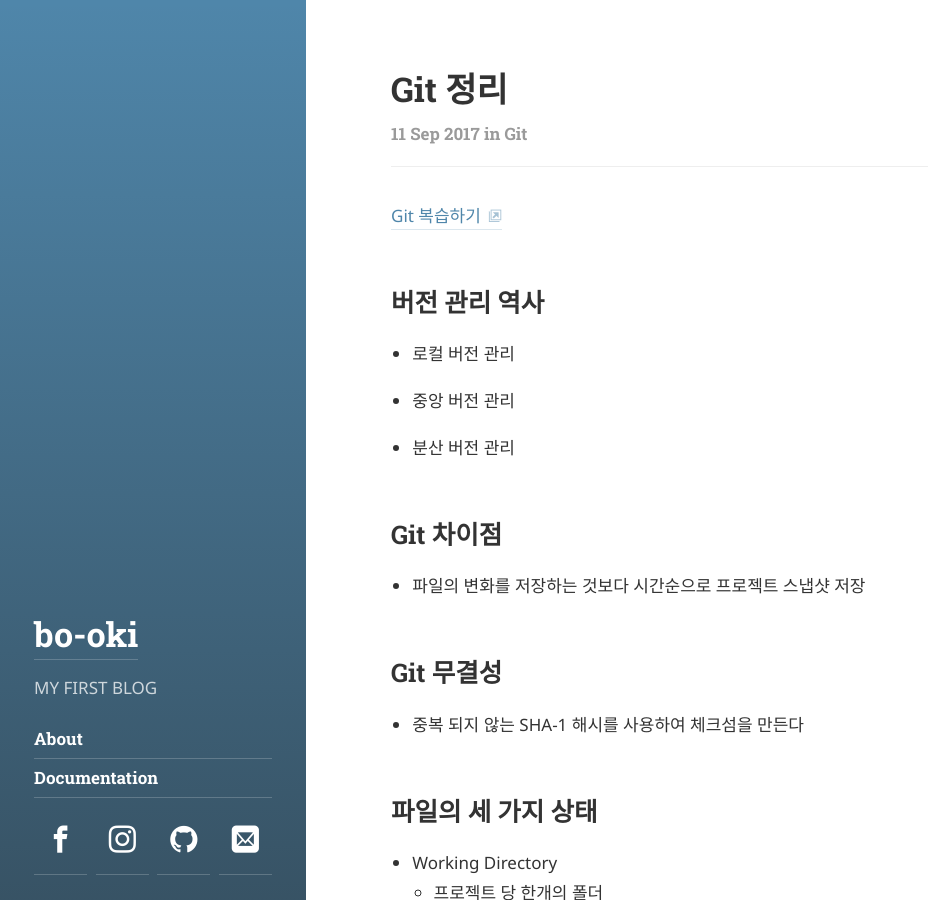
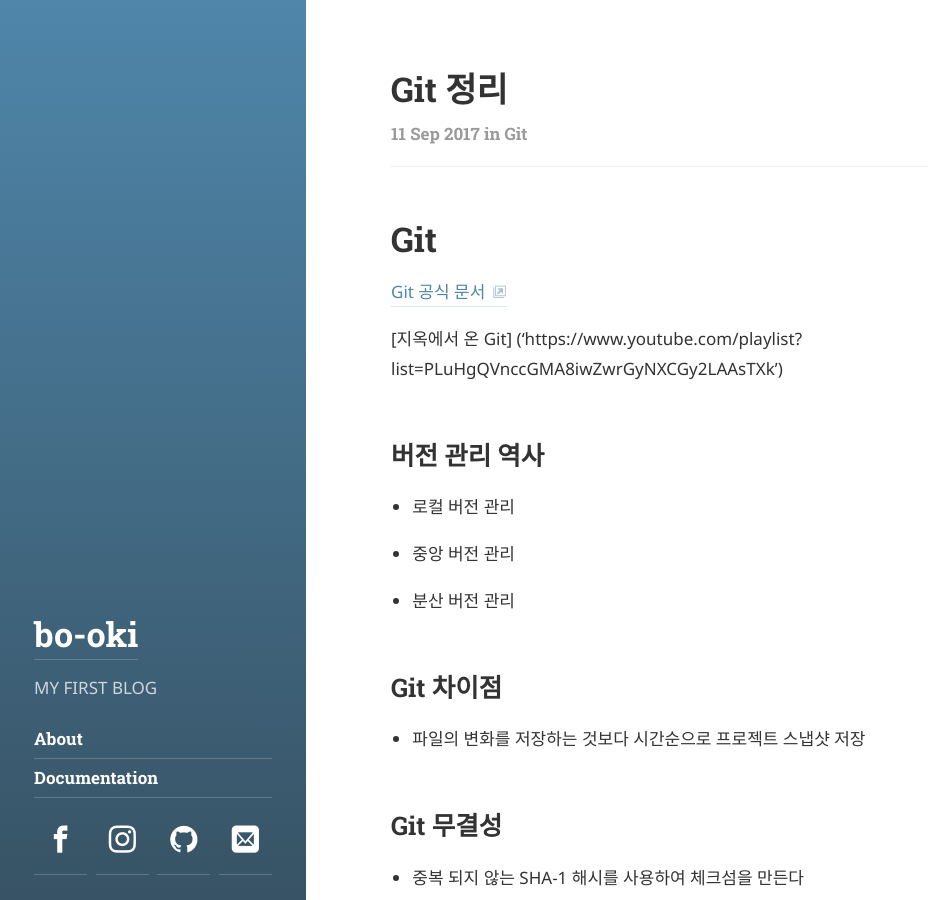
Before and after one commit to bookpark/bookpark.github.io, a Jekyll site: the page built from _posts/2017-09-11-git-notes.md, in a window 1280 px wide and 900 px high. Shown: the whole window, without its empty margins (0-928 px from the left). Built offline with Jekyll 4.4.1, drawn with Linux system fonts in a browser that asks for light colours; some web fonts are replaced.

Commit message:
노트 수정

```diff
--- a/_posts/2017-09-11-git-notes.md
+++ b/_posts/2017-09-11-git-notes.md
@@ -4,7 +4,11 @@ title:  "Git 정리"
 categories: git
 ---
 
-[Git 복습하기]('https://git-scm.com/book/ko/v2/Git%EC%9D%98-%EA%B8%B0%EC%B4%88-%EC%88%98%EC%A0%95%ED%95%98%EA%B3%A0-%EC%A0%80%EC%9E%A5%EC%86%8C%EC%97%90-%EC%A0%80%EC%9E%A5%ED%95%98%EA%B8%B0')
+# Git
+
+[Git 공식 문서]('https://git-scm.com/book/ko/v2/Git%EC%9D%98-%EA%B8%B0%EC%B4%88-%EC%88%98%EC%A0%95%ED%95%98%EA%B3%A0-%EC%A0%80%EC%9E%A5%EC%86%8C%EC%97%90-%EC%A0%80%EC%9E%A5%ED%95%98%EA%B8%B0')
+
+[지옥에서 온 Git] ('https://www.youtube.com/playlist?list=PLuHgQVnccGMA8iwZwrGyNXCGy2LAAsTXk')
 
 ## 버전 관리 역사
 * 로컬 버전 관리
```
Also changed, not shown: _posts/2017-09-10-markdown-notes.md (+2 -0 lines), _posts/2017-09-14-regular_ expressions.md (+1 -1 lines), _posts/2017-09-15-reading_and_ writing_files.md (+1 -0 lines).
